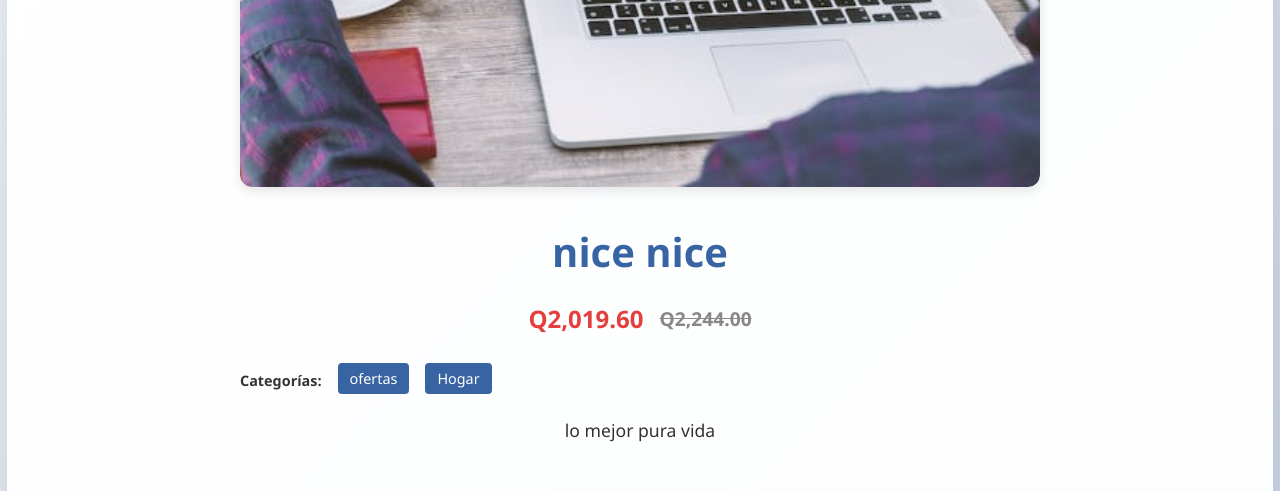
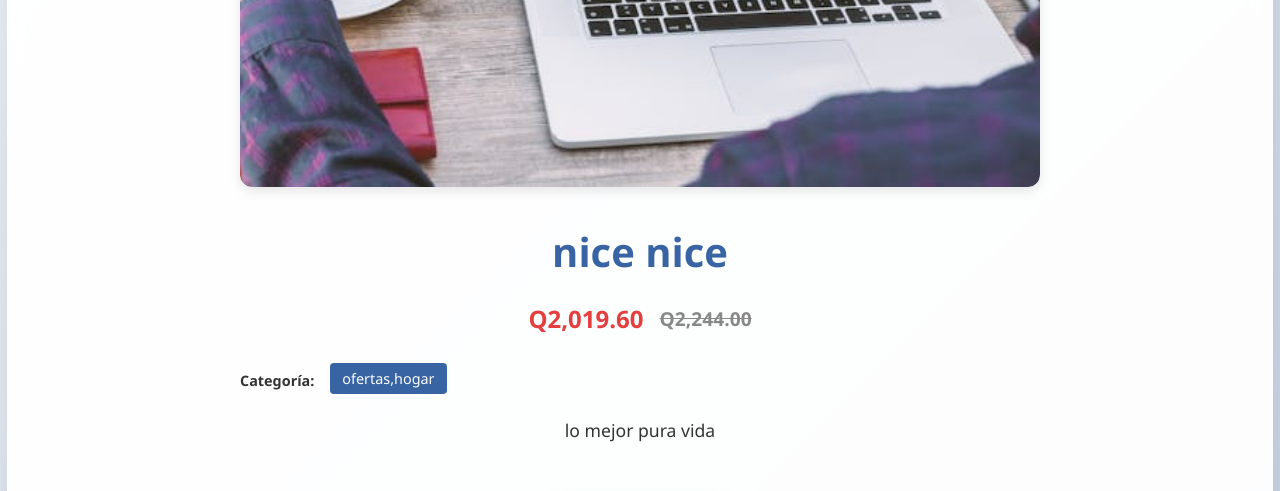
Before and after one commit to vgudiel-Git/catalogo-demo, an Eleventy site: page src/products/tutis.md in a window 1280 px wide. Shown: the part 588-1079 px from the top of the page. Built offline with nearby package versions, Linux system fonts and the light colour scheme; Eleventy itself is replaced by a stand-in of ours; files that its build step writes are made by us from their sources.

Commit message:
Fix category display: prevent string categories from showing as individual letters

```diff
--- a/src/_includes/layouts/product.njk
+++ b/src/_includes/layouts/product.njk
@@ -71,8 +71,8 @@ layout: layouts/base.njk
 
   {% if category %}
     <p class="product-detail__category">
-      <span class="category-label">{% if category.length > 1 %}Categorías:{% else %}Categoría:{% endif %}</span>
-      {% if category.length %}
+      <span class="category-label">{% if category.constructor.name == 'Array' and category.length > 1 %}Categorías:{% else %}Categoría:{% endif %}</span>
+      {% if category.constructor.name == 'Array' %}
         {# Manejar array de categorías #}
         {% for cat in category %}
           {% if cat == "ofertas" %}
```
